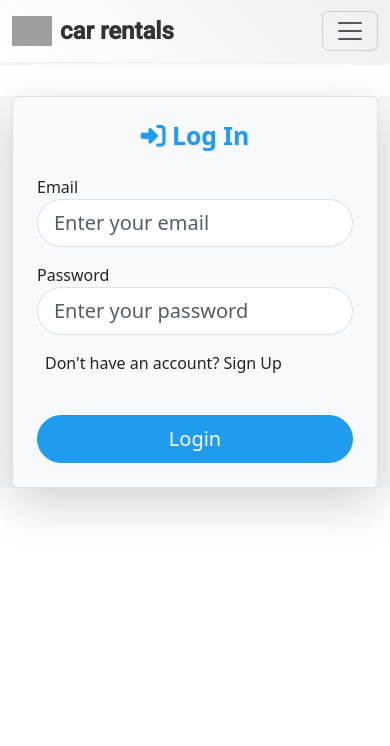
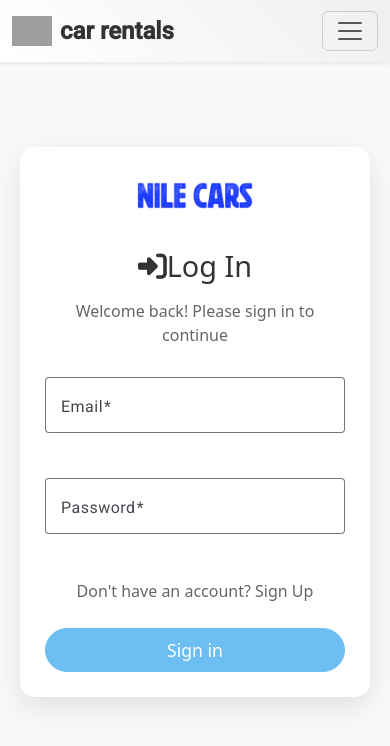
Before and after one commit to matic113/nile-cars, an Angular app: page /log-in in a window 390 px wide. Shown: the top 746 px of the page. Built offline with nearby package versions, Linux system fonts and the light colour scheme; grey boxes are pictures that could not be loaded.

Commit message:
update login and signup

```diff
--- a/src/app/log-in/log-in.component.css
+++ b/src/app/log-in/log-in.component.css
@@ -1,21 +1,37 @@
-.form-container {
-  background-color: #f8f9fa;
-  /* min-height: 100vh; */
+.login-container {
+  display: flex;
+  justify-content: center;
+  align-items: center;
+  min-height: 100vh;
+  padding: 20px;
+  background: #f8f9fa;
 }
 
-.form-title {
-  color: #1f9cee;
-  font-weight: 700;
-  text-shadow: 1px 1px 2px rgba(0,0,0,0.1);
+.form-wrapper {
+  background: white;
+  padding: 40px;
+  border-radius: 20px;
+  box-shadow: 0 10px 30px rgba(0,0,0,0.1);
+  width: 100%;
+  max-width: 500px;
+  text-align: center;
 }
 
-.form-control {
-  transition: all 0.3s ease;
+.form-field-container {
+  display: flex;
+  justify-content: center;
+  margin-bottom: 25px;
 }
 
-.form-control:focus {
-  border-color: #1f9cee;
-  box-shadow: 0 0 0 0.25rem rgba(31, 156, 238, 0.25);
+.centered-field {
+  width: 100%;
+  max-width: 400px;
+}
+
+.button-container {
+  display: flex;
+  justify-content: center;
+  margin-top: 25px;
 }
 
 .btn-warning {
@@ -31,28 +47,74 @@
   transform: translateY(-2px);
 }
 
-a {
-  color: #1f9cee;
-  font-weight: 500;
-  position: relative;
+.logo-container {
+  text-align: center;
+  margin-bottom: 30px;
 }
 
-a:hover {
-  color: #fc8e15;
-  text-decoration: none;
+.logo {
+  width: 150px;
+  height: auto;
 }
 
-a::after {
-  content: '';
-  position: absolute;
-  width: 0;
-  height: 2px;
-  bottom: -2px;
-  left: 0;
-  background-color: #fc8e15;
-  transition: width 0.3s ease;
+.form-title {
+  font-size: 2.2rem;
+  color: #333;
+  margin-bottom: 15px;
 }
 
-a:hover::after {
-  width: 100%;
+.subtitle {
+  font-size: 1.1rem;
+  color: #666;
+  margin-bottom: 30px;
 }
+
+.link-container {
+  text-align: center;
+  margin: 20px 0;
+}
+
+.register-link {
+  color: #666;
+  font-size: 1rem;
+  text-decoration: none;
+  transition: color 0.3s ease;
+}
+
+.register-link:hover {
+  color: #007bff;
+}
+
+@media (max-width: 768px) {
+  .form-wrapper {
+      padding: 30px;
+  }
+
+  .centered-field {
+      max-width: 100%;
+  }
+
+  .btn-warning {
+      max-width: 100%;
+      font-size: 1.1rem;
+  }
+}
+
+@media (max-width: 480px) {
+  .form-wrapper {
+      padding: 25px;
+      border-radius: 15px;
+  }
+
+  .form-title {
+      font-size: 1.8rem;
+  }
+
+  .subtitle {
+      font-size: 1rem;
+  }
+
+  .logo {
+      width: 120px;
+  }
+}
--- a/src/app/log-in/log-in.component.html
+++ b/src/app/log-in/log-in.component.html
@@ -1,32 +1,53 @@
-<body class="pt-5">
-    <div class="container form-container d-flex justify-content-center align-items-center mt-5">
-        <form (ngSubmit)="login()" class="p-4 border rounded shadow-lg form-bg" style="width: 100%; max-width: 500px;">
-            <h2 class="form-title text-center mb-4">
-                <i class="fa-solid fa-right-to-bracket"></i> Log In
-            </h2>
+<div class="login-container">
+    <div class="form-wrapper">
+        <!-- Logo Image -->
+        <div class="logo-container">
+            <img class="logo" src="../../assets/images/WhatsApp Image 2025-03-10 at 21.54.55_e34633d6.jpg" alt="App Logo">
+        </div>
 
-            <!-- Email -->
-            <div class="form-group mb-3">
-                <label for="email">Email</label>
-                <input type="email" class="form-control form-control-lg rounded-pill"
-                       id="email" [(ngModel)]="email" name="email"
-                       placeholder="Enter your email" required>
+        <h2 class="form-title">
+            <i class="fa-solid fa-right-to-bracket"></i>Log In
+        </h2>
+        <p class="subtitle">Welcome back! Please sign in to continue</p>
+
+        <form [formGroup]="loginForm" (ngSubmit)="onSubmit()" class="example-form">
+            <!-- Email Field -->
+            <div class="form-field-container">
+                <mat-form-field appearance="outline" class="centered-field">
+                    <mat-label>Email</mat-label>
+                    <input type="email" matInput formControlName="email" placeholder="Enter your email">
+                    <mat-error *ngIf="loginForm.get('email')?.hasError('required')">
+                        Email is <strong>required</strong>
+                    </mat-error>
+                    <mat-error *ngIf="loginForm.get('email')?.hasError('email')">
+                        Invalid email format
+                    </mat-error>
+                </mat-form-field>
             </div>
 
-            <!-- Password -->
-            <div class="form-group mb-3">
-                <label for="password">Password</label>
-                <input type="password" class="form-control form-control-lg rounded-pill"
-                       id="password" [(ngModel)]="password" name="password"
-                       placeholder="Enter your password" required>
+            <!-- Password Field -->
+            <div class="form-field-container">
+                <mat-form-field appearance="outline" class="centered-field">
+                    <mat-label>Password</mat-label>
+                    <input type="password" matInput formControlName="password" placeholder="Enter your password">
+                    <mat-error *ngIf="loginForm.get('password')?.hasError('required')">
+                        Password is <strong>required</strong>
+                    </mat-error>
+                </mat-form-field>
             </div>
 
-            <p class="ps-2">Don't have an account? <a routerLink="/register">Sign Up</a></p>
+            <div class="link-container">
+                <a routerLink="/register" class="register-link">Don't have an account? Sign Up</a>
+            </div>
 
-            <!-- Submit Button -->
-            <button class="btn btn-warning btn-lg w-100 rounded-pill mt-4" type="submit">
-                Login
-            </button>
+            <!-- Login Button -->
+            <div class="button-container  ">
+                <button class="btn btn-warning btn-lg w-100 rounded-pill"
+                        type="submit"
+                        [disabled]="!loginForm.valid">
+                    Sign in
+                </button>
+            </div>
         </form>
     </div>
-</body>
+</div>
--- a/src/app/log-in/log-in.component.ts
+++ b/src/app/log-in/log-in.component.ts
@@ -1,39 +1,47 @@
 import { Component } from '@angular/core';
 import { AuthService } from '../services/auth.service';
 import { Router } from '@angular/router';
-import { FormsModule } from '@angular/forms';
+import { FormBuilder, FormGroup, FormsModule, ReactiveFormsModule, Validators } from '@angular/forms';
+import { CommonModule } from '@angular/common';
+import { MatFormFieldModule } from '@angular/material/form-field';
+import { MatInputModule } from '@angular/material/input';
 
 @Component({
   selector: 'app-log-in',
-  imports: [FormsModule],
+  imports: [FormsModule, CommonModule, ReactiveFormsModule, MatFormFieldModule, MatInputModule],
   templateUrl: './log-in.component.html',
   styleUrl: './log-in.component.css'
 })
 export class LogInComponent {
-  email: string = '';
-  password: string = '';
+  loginForm: FormGroup;
 
   constructor(
+    private fb: FormBuilder,
     private authService: AuthService,
     private router: Router
-  ) {}
-
-  login() {
-    if (!this.email || !this.password) {
-      alert('Please fill in all fields');
-      return;
+  ) {
+    this.loginForm = this.fb.group({
+      email: ['', [Validators.required, Validators.email]],
+      password: ['', Validators.required]
+    });
   }
 
-    this.authService.login({ email: this.email, password: this.password }).subscribe({
+  onSubmit() {
+    if (this.loginForm.valid) {
+      const { email, password } = this.loginForm.value;
+      this.authService.login({ email, password }).subscribe({
         next: (response) => {
           console.log('Login successful! Response:', response);
-
           this.router.navigate(['/dashboard']);
+          window.location.reload()
         },
         error: (err) => {
           console.error('Login error:', err);
           alert('Login failed: ' + (err.error?.message || 'Invalid credentials'));
         }
       });
+    } else {
+      alert('Please fill in all fields correctly.');
     }
   }
+  }
--- a/src/app/signup/signup.component.css
+++ b/src/app/signup/signup.component.css
@@ -1,16 +1,195 @@
-button {
-    background: #007bff !important;
-    color: white !important;
-    font-size: 1.2rem;
-    border: none;
-    padding: 12px;
-    width: 100%;
-    border-radius: 50px;
-    cursor: pointer;
-    transition: 0.3s;
+.login-container {
+  display: flex;
+  justify-content: center;
+  align-items: center;
+  min-height: 100vh;
+  background: url("https://source.unsplash.com/1600x900/?technology,abstract") no-repeat center center/cover;
+  padding-top: 100px;
 }
 
-button:hover {
-    background: #0056b3 !important;
-    transform: scale(1.05);
+.form-wrapper {
+  width: 600px;
+  padding: 40px;
+  background: rgba(255, 255, 255, 0.95);
+  border-radius: 10px;
+  box-shadow: 0 4px 15px rgba(0, 0, 0, 0.1);
+  text-align: center;
+  backdrop-filter: blur(10px);
+  position: relative;
 }
+
+.logo {
+  width: 150px;
+  max-width: 150px;
+  display: block;
+  margin: auto;
+}
+
+h2 {
+  margin-bottom: 10px;
+  color: #333;
+}
+
+.subtitle {
+  font-size: 16px;
+  color: #666;
+}
+
+.form-row {
+  display: flex;
+  gap: 20px;
+  margin-bottom: 20px;
+}
+
+.left-column,
+.right-column {
+  flex: 1;
+  display: flex;
+  flex-direction: column;
+  gap: 20px;
+}
+
+.btn-warning {
+  background-color: #1f9cee;
+  border-color: #1f9cee;
+  color: white;
+  transition: all 0.3s ease;
+}
+
+.btn-warning:hover {
+  background-color: #fc8e15;
+  border-color: #fc8e15;
+  transform: translateY(-2px);
+}
+
+.divider {
+  margin: 20px 0;
+  text-align: center;
+  font-size: 14px;
+  color: #aaa;
+  position: relative;
+}
+
+.divider::before,
+.divider::after {
+  content: "";
+  position: absolute;
+  top: 50%;
+  width: 40%;
+  height: 1px;
+  background: #ddd;
+}
+
+.divider::before {
+  left: 0;
+}
+
+.divider::after {
+  right: 0;
+}
+
+.social-btn {
+  width: 100%;
+  height: 50px;
+  margin-bottom: 20px;
+  border-radius: 5px;
+  font-size: 16px;
+  text-transform: none;
+  display: flex;
+  align-items: center;
+  justify-content: center;
+}
+
+.google {
+  background-color: white;
+  border: 1px solid #ddd;
+  color: #333;
+}
+
+.google img {
+  width: 20px;
+  margin-right: 10px;
+}
+
+.login-text {
+  margin-top: 15px;
+  font-size: 14px;
+  color: #666;
+}
+
+.login-text a {
+  color: #007bff;
+  text-decoration: none;
+}
+
+.login-text a:hover {
+  text-decoration: underline;
+}
+/* إضافة تحسينات الـ Responsive */
+@media (max-width: 992px) {
+  .form-wrapper {
+    width: 90%;
+    padding: 30px;
+  }
+}
+
+@media (max-width: 768px) {
+  .form-row {
+    flex-direction: column;
+    gap: 15px;
+  }
+
+  .left-column,
+  .right-column {
+    gap: 15px;
+  }
+
+  .mat-form-field {
+    margin-bottom: 15px;
+  }
+
+  .btn-warning {
+    font-size: 14px;
+    padding: 12px 0;
+  }
+
+  .social-btn {
+    height: 45px;
+    font-size: 14px;
+  }
+
+  .social-btn img {
+    width: 18px;
+  }
+}
+
+@media (max-width: 480px) {
+  .login-container {
+    padding-top: 50px;
+  }
+
+  .form-wrapper {
+    padding: 25px;
+    border-radius: 8px;
+  }
+
+  .logo {
+    width: 120px;
+  }
+
+  h2 {
+    font-size: 24px;
+  }
+
+  .subtitle {
+    font-size: 14px;
+  }
+
+  .divider {
+    margin: 15px 0;
+  }
+
+  .login-text {
+    font-size: 13px;
+  }
+}
--- a/src/app/signup/signup.component.html
+++ b/src/app/signup/signup.component.html
@@ -1,72 +1,106 @@
-<body class="pt-5">
-    <div class="container form-container d-flex justify-content-center align-items-center mt-5  ">
-        <form [formGroup]="registerForm" (ngSubmit)="onSubmit()" class="p-4 border rounded shadow-lg form-bg"
-            style="width: 100%; max-width: 500px;">
-            <h2 class="form-title text-center mb-4"> <i class="fa-solid fa-right-to-bracket"></i> Sign Up</h2>
-            <img src="" alt="">
-            <!-- First Name -->
-            <div class="form-group mb-3">
-                <label for="fn">First Name</label>
-                <input name="firstName" formControlName="firstName" id="fn" type="text"
-                    class="form-control form-control-lg rounded-pill" placeholder="Enter your first name" required>
-                <div class="alert  mt-2"
-                    *ngIf="registerForm.controls.firstName.invalid && registerForm.controls.firstName.touched">
-                    <p>Please start with a capital letter & in range from 3 to 10 characters.</p>
-                </div>
-            </div>
+<div class="login-container">
+  <div class="form-wrapper">
+    <!-- Logo Image -->
+    <img class="logo" src="../../assets/images/WhatsApp Image 2025-03-10 at 21.54.55_e34633d6.jpg" alt="App Logo">
 
-            <!-- Last Name -->
-            <div class="form-group mb-3">
-                <label for="ln">Last Name</label>
-                <input name="lastName" formControlName="lastName" id="ln" type="text"
-                    class="form-control form-control-lg rounded-pill" placeholder="Enter your last name" required>
-            </div>
-            <!-- User Name -->
+    <h2>Sign Up</h2>
+    <p class="subtitle">Create your account to get started</p>
 
-            <div class="form-group mb-3">
-                <label for="fn">User Name</label>
-                <input name="username" formControlName="username" id="fn" type="text"
-                    class="form-control form-control-lg rounded-pill" placeholder="Enter your first name" required>
-                <div class="alert  mt-2"
-                    *ngIf="registerForm.controls.username.invalid && registerForm.controls.username.touched">
-                    <p>Please start with a capital letter & in range from 3 to 10 characters.</p>
-                </div>
-            </div>
+    <form class="example-form" [formGroup]="signupForm" (ngSubmit)="onSubmit()">
+      <!-- Form Columns Container -->
+      <div class="form-row">
+        <!-- Left Column (3 fields) -->
+        <div class="left-column">
+          <!-- First Name Field -->
+          <mat-form-field appearance="outline" class="full-width">
+            <mat-label>First Name</mat-label>
+            <input type="text" matInput formControlName="firstName" placeholder="Enter your first name">
+            <mat-error *ngIf="signupForm.get('firstName')?.hasError('required')">
+              First name is <strong>required</strong>
+            </mat-error>
+          </mat-form-field>
 
-            <!-- Email -->
-            <div class="form-group mb-3">
-                <label for="email">Email</label>
-                <input formControlName="email" id="email" type="email" class="form-control form-control-lg rounded-pill"
-                    placeholder="Enter your email" required>
-                <div class="alert " *ngIf="registerForm.controls.email.invalid && registerForm.controls.email.touched">
-                    <p>Please enter a valid email address.</p>
-                </div>
-            </div>
+          <!-- Second Name Field -->
+          <mat-form-field appearance="outline" class="full-width">
+            <mat-label>Second Name</mat-label>
+            <input type="text" matInput formControlName="secondName" placeholder="Enter your second name">
+            <mat-error *ngIf="signupForm.get('secondName')?.hasError('required')">
+              Second name is <strong>required</strong>
+            </mat-error>
+          </mat-form-field>
 
-            <!-- Password -->
-            <div class="form-group mb-3">
-                <label for="pass">Password</label>
-                <input formControlName="password" id="pass" type="password"
-                    class="form-control form-control-lg rounded-pill" placeholder="Enter your password" required>
-                <div class="alert "
-                    *ngIf="registerForm.controls.password.invalid && registerForm.controls.password.touched">
-                    <p>Password must be at least 6 characters long and contain at least one letter</p>
-                </div>
-            </div>
+          <!-- Username Field -->
+          <mat-form-field appearance="outline" class="full-width">
+            <mat-label>Username</mat-label>
+            <input type="text" matInput formControlName="username" placeholder="Enter your username">
+            <mat-error *ngIf="signupForm.get('username')?.hasError('required')">
+              Username is <strong>required</strong>
+            </mat-error>
+          </mat-form-field>
+        </div>
 
-            <!-- Confirm Password -->
-            <div class="form-group mb-3">
-                <label for="confirmPass">Confirm Password</label>
-                <input formControlName="confirmPassword" id="confirmPass" type="password"
-                    class="form-control form-control-lg rounded-pill" placeholder="Confirm your password" required>
-                <div class="alert " *ngIf="!passwordsMatch() && registerForm.controls.confirmPassword.touched">
-                    <p>Passwords do not match.</p>
-                </div>
-            </div>
-            <p class="ps-2">Already have an account? <a routerLink="/log-in">Log In</a></p>
-            <!-- Submit Button -->
-            <button class="btn btn-warning btn-lg w-100 rounded-pill mt-4">Submit</button>
-        </form>
-    </div>
+        <!-- Right Column (3 fields) -->
+        <div class="right-column">
+          <!-- Email Field -->
+          <mat-form-field appearance="outline" class="full-width">
+            <mat-label>Email</mat-label>
+            <input type="email" matInput formControlName="email" placeholder="Enter your email">
+            <mat-error *ngIf="signupForm.get('email')?.hasError('required')">
+              Email is <strong>required</strong>
+            </mat-error>
+            <mat-error *ngIf="signupForm.get('email')?.hasError('email')">
+              Invalid email format
+            </mat-error>
+          </mat-form-field>
 
-</body>
+          <!-- Password Field -->
+          <mat-form-field appearance="outline" class="full-width">
+            <mat-label>Password</mat-label>
+            <input type="password" matInput formControlName="password" placeholder="Enter your password">
+            <mat-error *ngIf="signupForm.get('password')?.hasError('required')">
+              Password is <strong>required</strong>
+            </mat-error>
+            <mat-error *ngIf="signupForm.get('password')?.hasError('minlength')">
+              Minimum 6 characters required
+            </mat-error>
+          </mat-form-field>
+
+          <!-- Confirm Password Field -->
+          <mat-form-field appearance="outline" class="full-width">
+            <mat-label>Confirm Password</mat-label>
+            <input type="password" matInput formControlName="confirmPassword" placeholder="Confirm your password">
+            <mat-error *ngIf="signupForm.get('confirmPassword')?.hasError('required')">
+              Confirm Password is <strong>required</strong>
+            </mat-error>
+            <mat-error *ngIf="signupForm.hasError('mismatch')">
+              Passwords do not match
+            </mat-error>
+          </mat-form-field>
+        </div>
+      </div>
+
+      <p class="login-text">
+        Already have an account? <a routerLink="/log-in" style="cursor: pointer;">Login</a>
+      </p>
+
+      <!-- Sign Up Button -->
+      <button
+        class="btn btn-warning btn-lg w-100 rounded-pill"
+        type="submit"
+        [disabled]="!signupForm.valid"
+      >
+        Sign Up
+      </button>
+
+      <!-- Divider -->
+      <div class="divider">OR</div>
+
+      <!-- Social Login Buttons -->
+      <button mat-raised-button class="social-btn google">
+        <img src="https://static.vecteezy.com/system/resources/previews/010/353/285/original/colourful-google-logo-on-white-background-free-vector.jpg"
+             alt="Google Icon">
+        Sign up with Google
+      </button>
+    </form>
+  </div>
+</div>
--- a/src/app/signup/signup.component.ts
+++ b/src/app/signup/signup.component.ts
@@ -1,51 +1,68 @@
 import { Component } from '@angular/core';
 import { AuthService } from '../services/auth.service';
-import { Router, RouterLink, RouterLinkActive } from '@angular/router';
-import { FormControl, FormGroup, FormsModule, ReactiveFormsModule, Validators } from '@angular/forms';
+import {  Router, RouterLink, RouterLinkActive, RouterOutlet } from '@angular/router';
+import { AbstractControl, FormControl, FormGroup, FormGroupDirective, FormsModule, NgForm, ReactiveFormsModule, ValidatorFn, Validators } from '@angular/forms';
 import { CommonModule } from '@angular/common';
+import {MatInputModule} from '@angular/material/input';
+import {MatFormFieldModule} from '@angular/material/form-field';
+import { ErrorStateMatcher } from '@angular/material/core';
 
 @Component({
   selector: 'app-signup',
-  imports: [FormsModule,CommonModule,ReactiveFormsModule,RouterLink],
+  imports: [FormsModule, CommonModule, ReactiveFormsModule, MatFormFieldModule, MatInputModule],
   standalone: true,
   templateUrl: './signup.component.html',
   styleUrl: './signup.component.css'
 })
 export class SignupComponent {
+  passwordMatchValidator: ValidatorFn = (control: AbstractControl) => {
+    const formGroup = control as FormGroup;
+    const password = formGroup.get('password')?.value;
+    const confirmPassword = formGroup.get('confirmPassword')?.value;
+
+    return password === confirmPassword ? null : { mismatch: true };
+  };
+  signupForm = new FormGroup({
+    firstName: new FormControl('', [Validators.required]),
+    secondName: new FormControl('', [Validators.required]),
+    username: new FormControl('', [Validators.required]),
+    email: new FormControl('', [Validators.required, Validators.email]),
+    password: new FormControl('', [
+      Validators.required,
+      Validators.minLength(6)
+    ]),
+    confirmPassword: new FormControl('', [Validators.required])
+  }, { validators: this.passwordMatchValidator });
+
+
 
   constructor(private authService: AuthService, private router: Router) {}
 
-  registerForm = new FormGroup({
-    username: new FormControl(''),
-    email: new FormControl(''),
-    firstName: new FormControl(''),
-    lastName: new FormControl(''),
-    password: new FormControl(''),
-    confirmPassword: new FormControl('')
-  });
+  onSubmit() {
+    if (this.signupForm.valid) {
+      const formData = {
+        firstName: this.signupForm.value.firstName,
+        lastName: this.signupForm.value.secondName,
+        userName: this.signupForm.value.username,
+        email: this.signupForm.value.email,
+        password: this.signupForm.value.password
+      };
 
-  passwordsMatch(): boolean {
-    return this.registerForm.controls.password.value === this.registerForm.controls.confirmPassword.value;
+      this.authService.onSignup(formData).subscribe({
+        next: (res) => {
+          this.router.navigate(['/dashboard']);
+          window.location.reload()
+        },
+        error: (err) => {
+          console.error('Registration error:', err);
+        }
+      });
+    }
   }
-
-  onSubmit() {
-    if (this.registerForm.invalid || !this.passwordsMatch()) {
-      alert('Please fix the errors before submitting.');
-      return;
-    }
-
-    this.authService.onSignup(this.registerForm.value).subscribe(
-      (response: any) => {
-        localStorage.setItem('token', response.token);
-        console.log('Registration successful', response);
-        alert('Registration success');
-        this.router.navigate(['/login']);
-      },
-      (error) => {
-        console.error('Registration failed', error);
-        alert('Registration failed. Please try again.');
-      }
-    );
+}
+export class MyErrorStateMatcher implements ErrorStateMatcher {
+  isErrorState(control: FormControl | null, form: FormGroupDirective | NgForm | null): boolean {
+    const isSubmitted = form && form.submitted;
+    return !!(control && control.invalid && (control.dirty || control.touched || isSubmitted));
   }
-
 }
```
Also changed, not shown: public/assets/images/WhatsApp Image 2025-03-10 at 21.54.55_e34633d6.jpg (added). Lines whose indentation alone changed are shown as unchanged.
